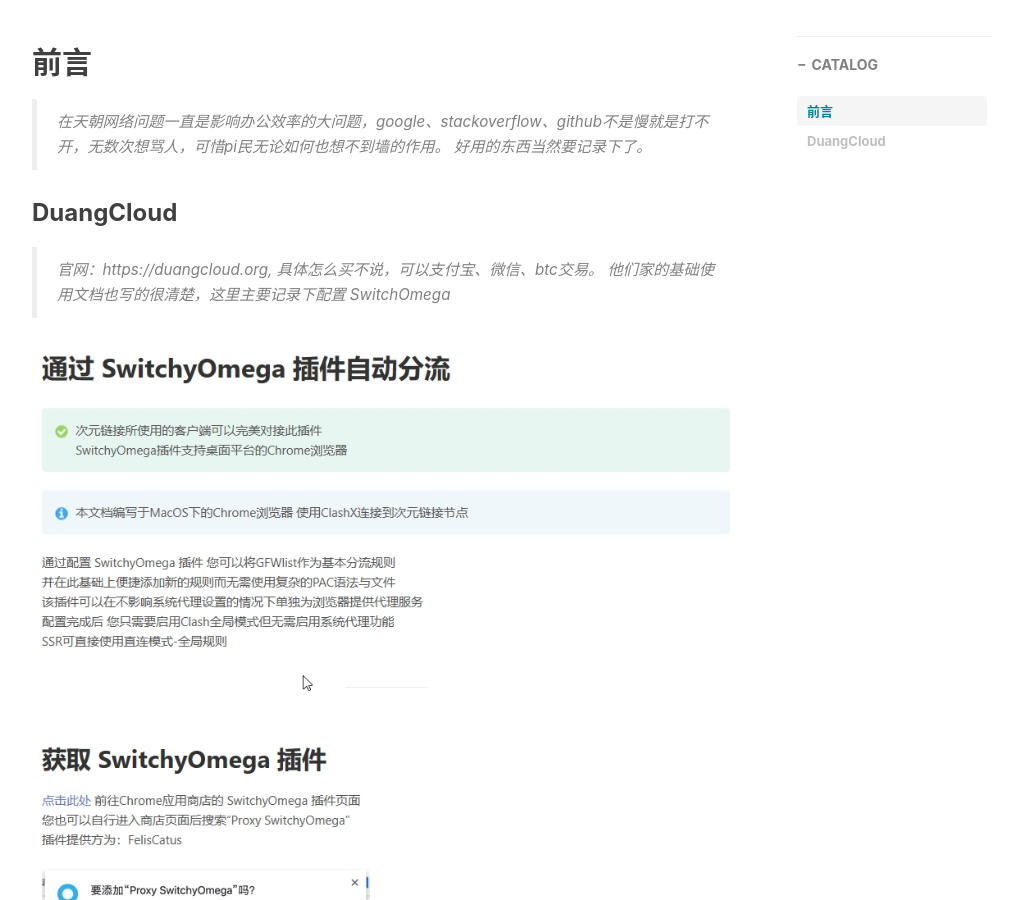
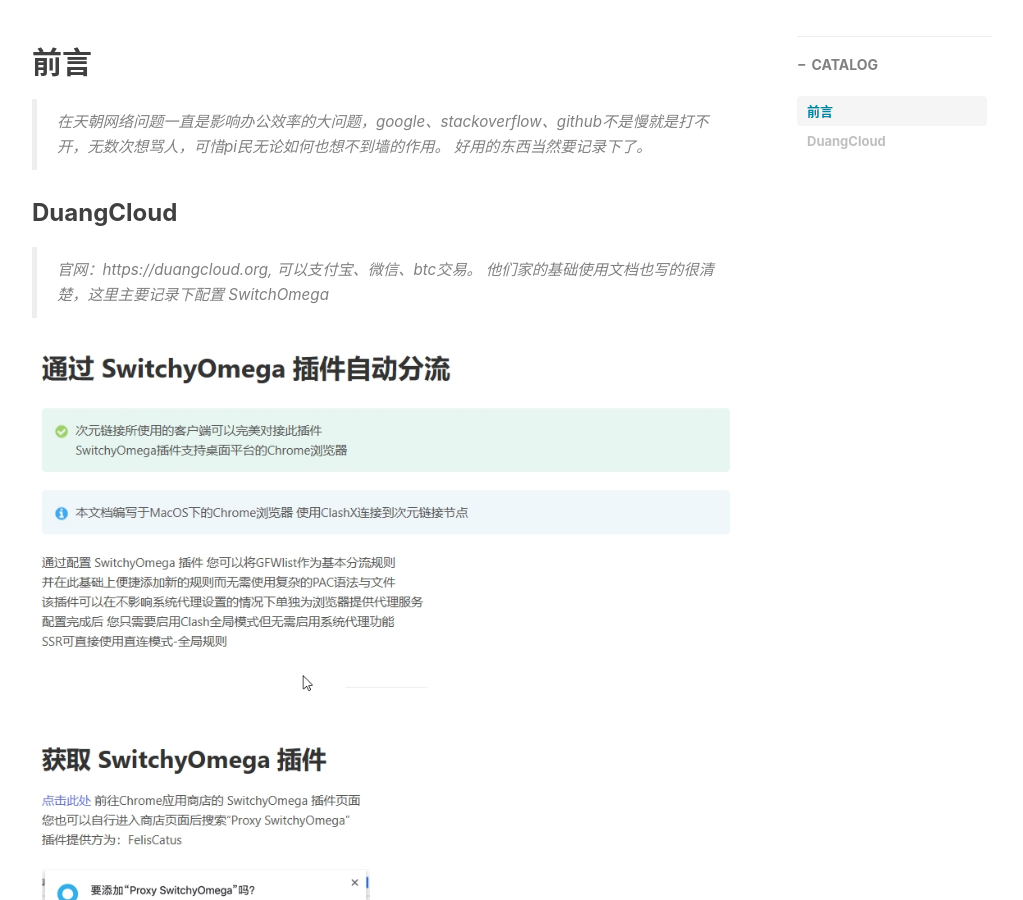
Before and after one commit to cscli/cscli.github.io, a Jekyll site: the page built from _posts/2020-04-01-vpn-记录.md, in a window 1280 px wide and 900 px high, scrolled down 527 px. Shown: the whole window, without its empty margins (233-1256 px from the left). Built offline with Jekyll 4.4.1, drawn with Linux system fonts in a browser that asks for light colours; nearby versions of some CDN libraries; comment, search, counter and statistics services are not loaded; some of the changed text lies outside the part shown.

```diff
--- a/_posts/2020-04-01-vpn-记录.md
+++ b/_posts/2020-04-01-vpn-记录.md
@@ -16,7 +16,7 @@ tags:
 >好用的东西当然要记录下了。
 
 ### DuangCloud
->官网：https://duangcloud.org, 具体怎么买不说，可以支付宝、微信、btc交易。
+>官网：https://duangcloud.org, 可以支付宝、微信、btc交易。
 >他们家的基础使用文档也写的很清楚，这里主要记录下配置 SwitchOmega
 
 
```
Also changed, not shown: other parts of _posts/2020-04-01-vpn-记录.md (+1 -1 lines), _posts/2020-04-03-markdown图床的艰辛之路.md (added, +18 -0 lines), _posts/01.jpg (deleted).
